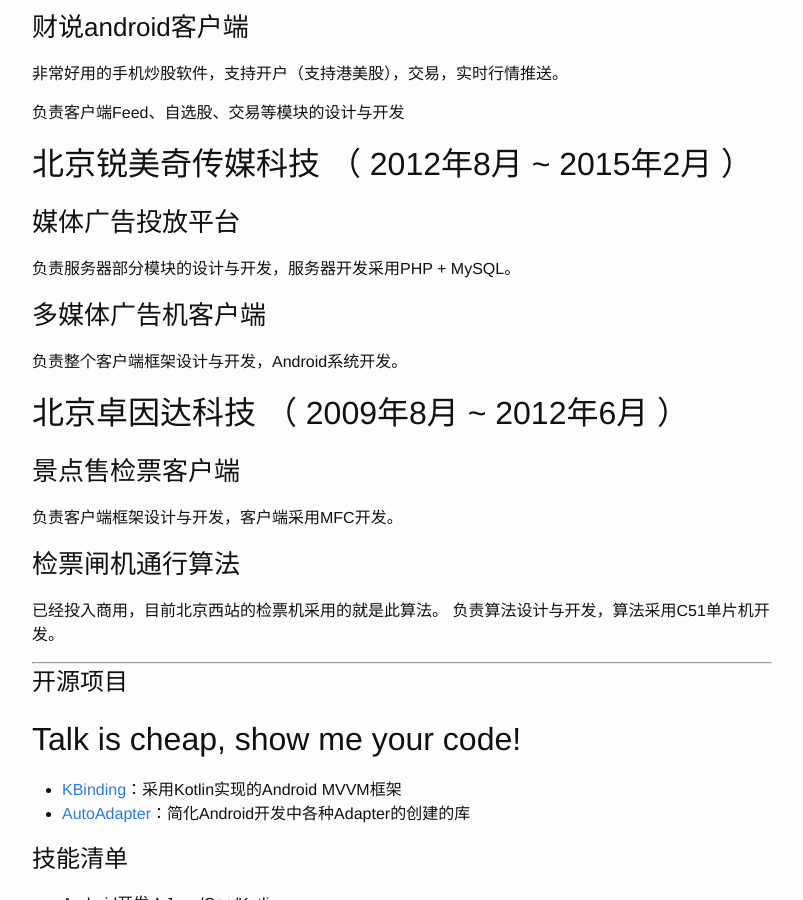
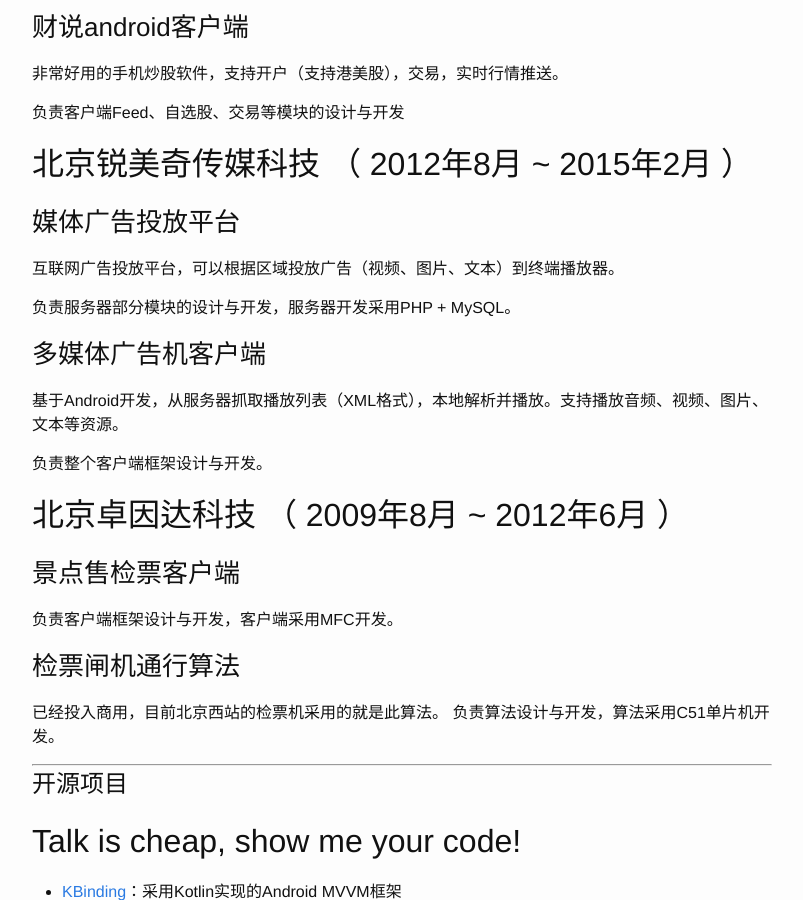
Before and after one commit to BennyWang/BennyWang.github.io, a Jekyll site: the page built from resume.md, in a window 1280 px wide and 900 px high, scrolled down 841 px. Shown: the whole window, without its empty margins (238-1041 px from the left). Built offline with Jekyll 4.4.1, drawn with Linux system fonts in a browser that asks for light colours.

Commit message:
update resume

```diff
--- a/resume.md
+++ b/resume.md
@@ -52,12 +52,16 @@
 
 ### 媒体广告投放平台
 
+互联网广告投放平台，可以根据区域投放广告（视频、图片、文本）到终端播放器。
+
 负责服务器部分模块的设计与开发，服务器开发采用PHP + MySQL。
 
 
 ### 多媒体广告机客户端
 
-负责整个客户端框架设计与开发，Android系统开发。
+基于Android开发，从服务器抓取播放列表（XML格式），本地解析并播放。支持播放音频、视频、图片、文本等资源。
+
+负责整个客户端框架设计与开发。
 
 
 ## 北京卓因达科技 （ 2009年8月 ~ 2012年6月 ）
```
